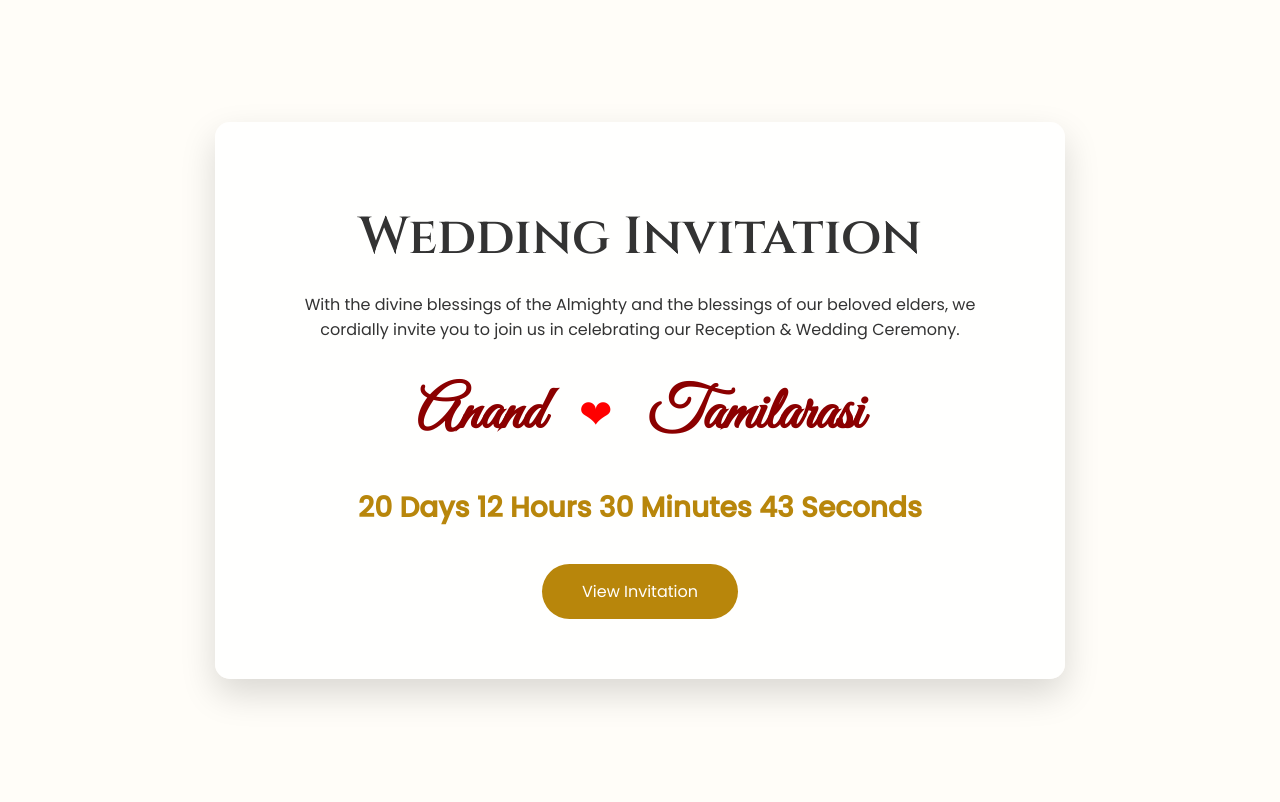
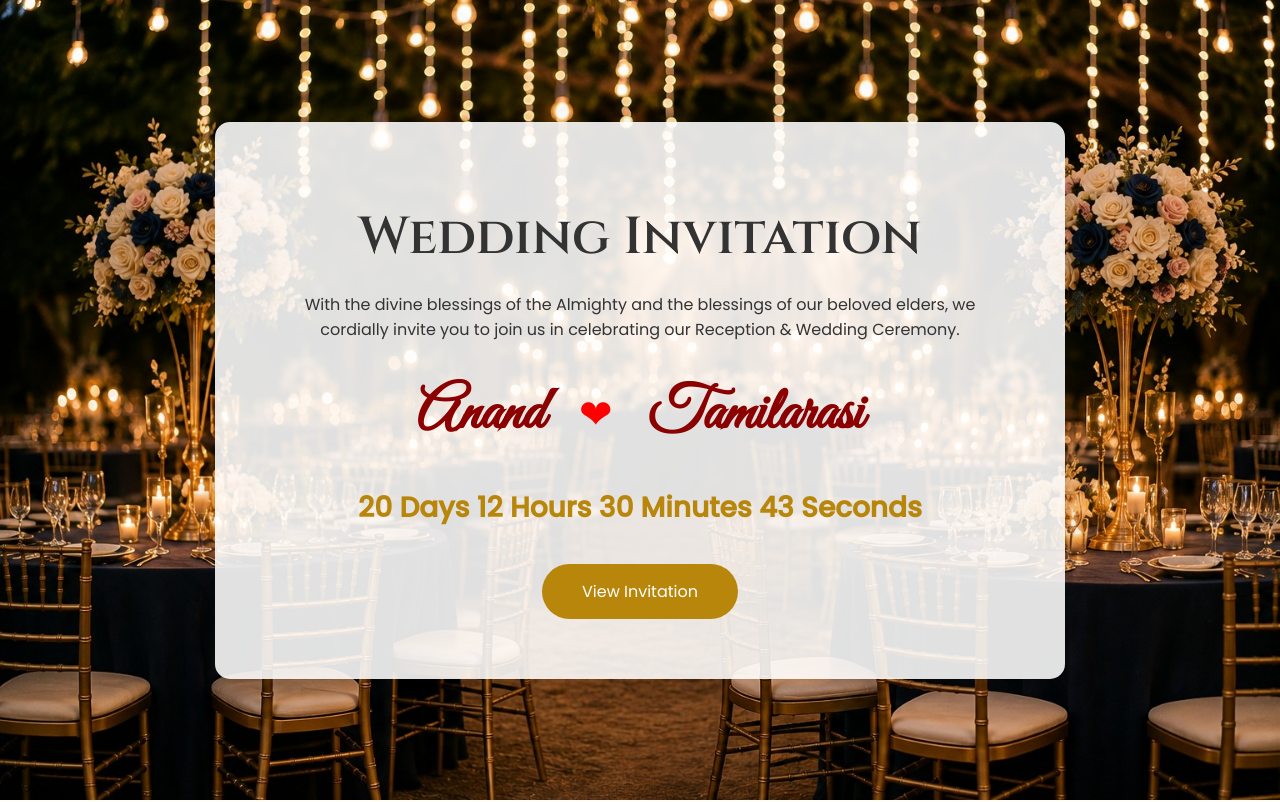
Before and after one commit to anand-gv/anand-gv.github.io, a plain HTML site: page index.html in a window 1280 px wide. Shown: the top 802 px of the page. Drawn offline with Linux system fonts and the light colour scheme.

Commit message:
Update style.css

```diff
--- a/style.css
+++ b/style.css
@@ -15,7 +15,7 @@ color:#333;
 
 height:100vh;
 
-background:url(images/bg.jpg);
+background:url(bg.jpg);
 
 background-size:cover;
 
```
